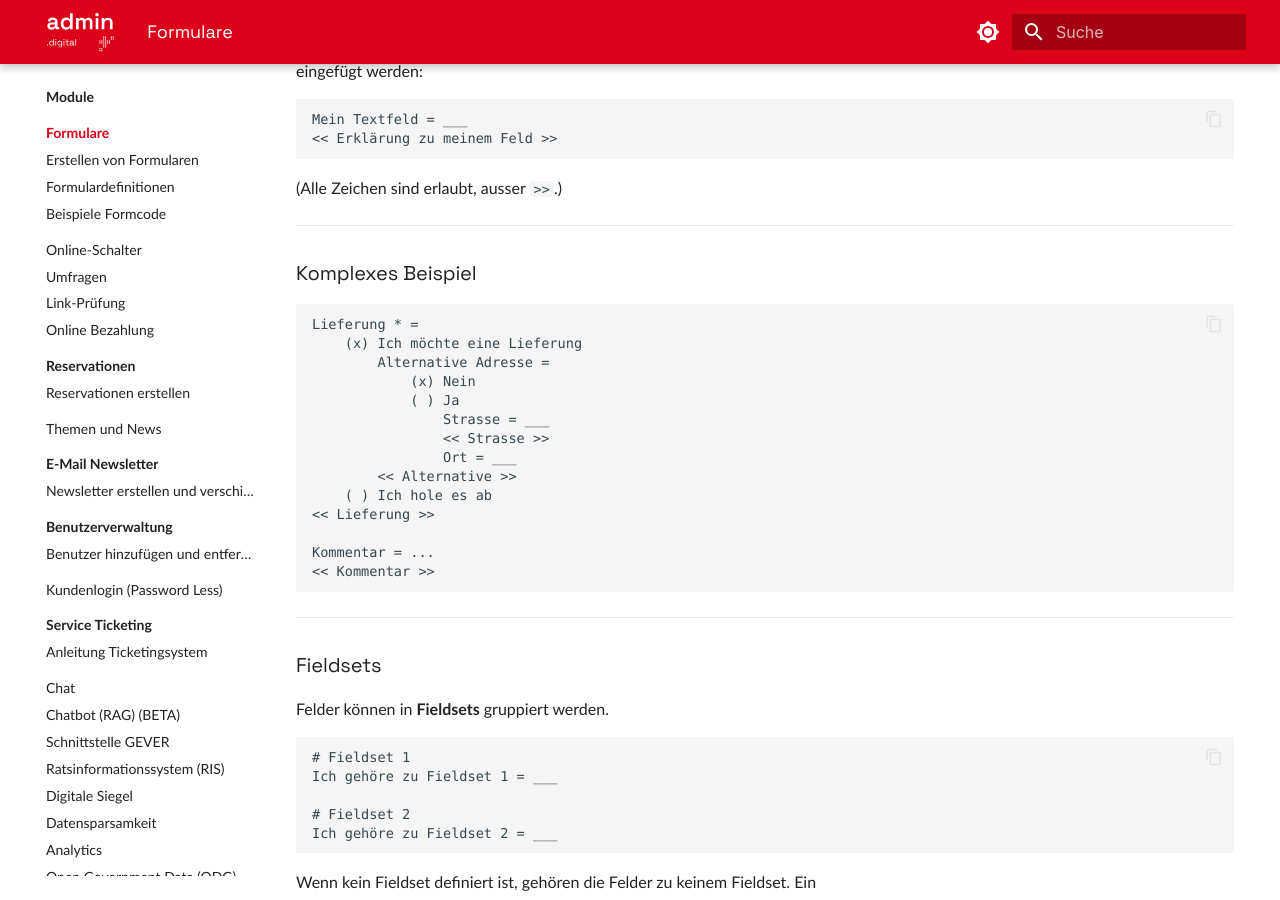
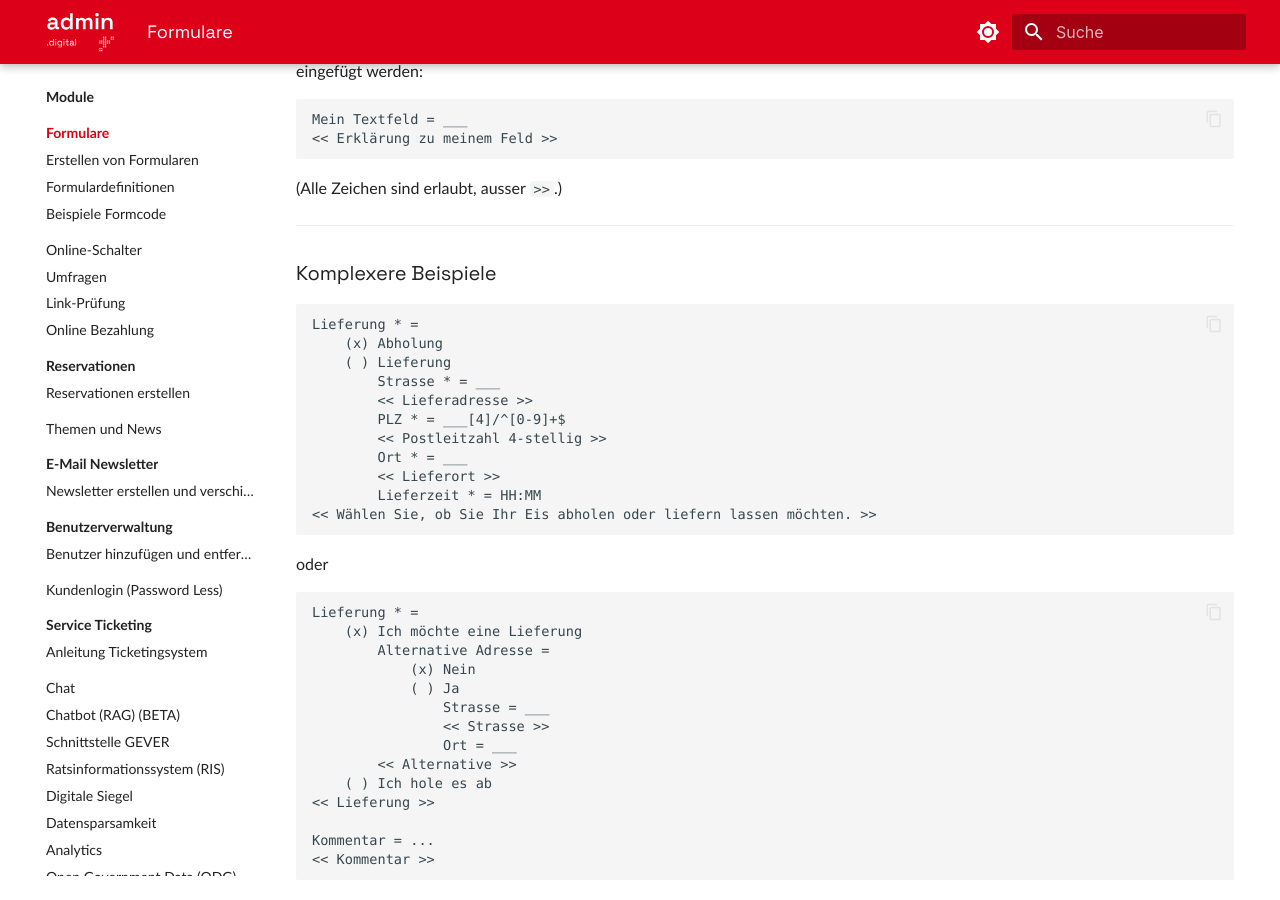
Before and after one commit to seantis/docs-admin-digital, an MkDocs documentation site: the page built from content/module/formulare/index.md, in a window 1280 px wide and 900 px high, scrolled down 1567 px. Built offline with MkDocs 1.6.1 and Material for MkDocs 9.7.7, drawn with Linux system fonts in a browser that asks for light colours.

Commit message:
Second example for complex formcode

````diff
--- a/content/module/formulare/index.md
+++ b/content/module/formulare/index.md
@@ -59,7 +59,23 @@ Mein Textfeld = ___
 
 ---
 
-### Komplexes Beispiel
+### Komplexere Beispiele
+
+```
+Lieferung * =
+    (x) Abholung
+    ( ) Lieferung
+        Strasse * = ___
+        << Lieferadresse >>
+        PLZ * = ___[4]/^[0-9]+$
+        << Postleitzahl 4-stellig >>
+        Ort * = ___
+        << Lieferort >>
+        Lieferzeit * = HH:MM
+<< Wählen Sie, ob Sie Ihr Eis abholen oder liefern lassen möchten. >>
+```
+
+oder
 
 ```
 Lieferung * =
````
